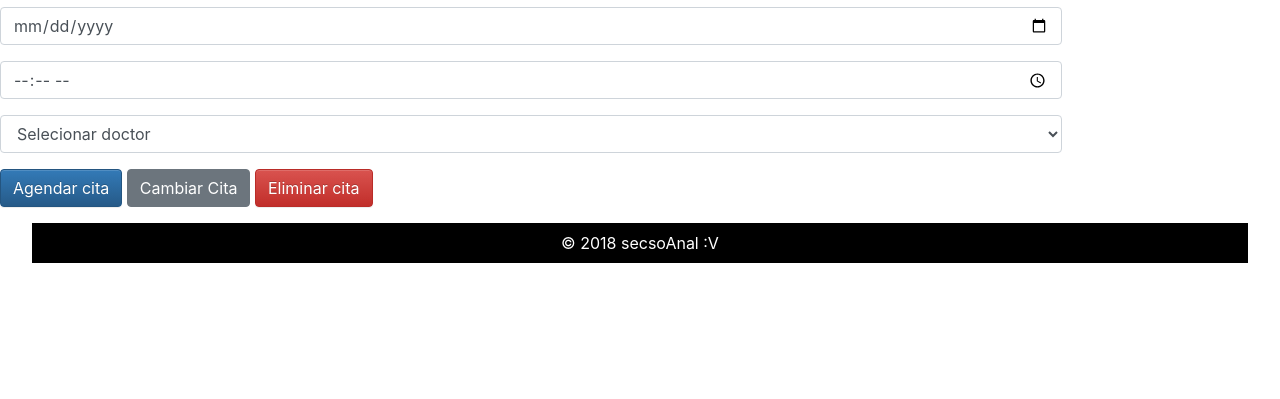
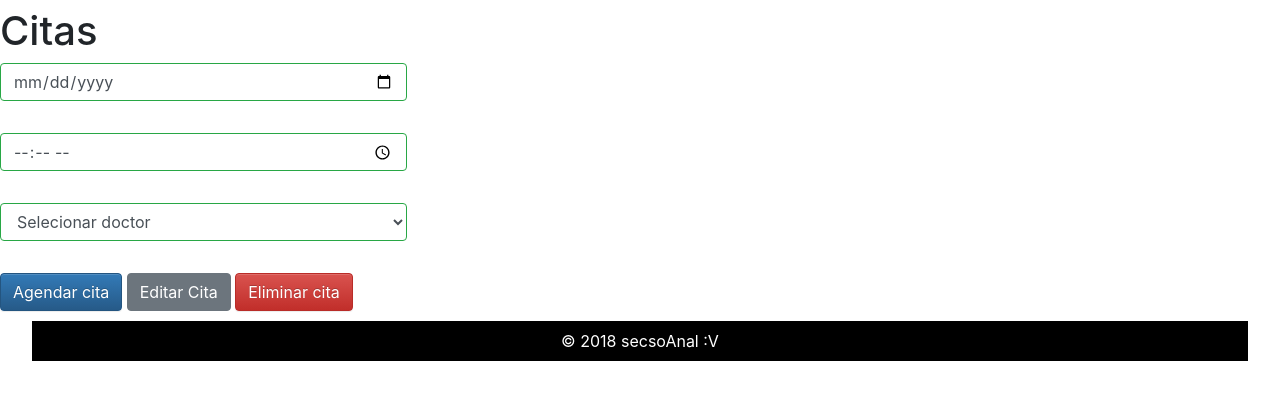
Before and after one commit to Almontoya02/EPS, a plain HTML site: page Citas.html in a window 1280 px wide. Shown: the part 183-582 px from the top of the page. Drawn offline with nearby package versions, Linux system fonts and the light colour scheme.

Commit message:
mejora de contenido

```diff
--- a/Citas.html
+++ b/Citas.html
@@ -21,6 +21,11 @@
     <link rel="stylesheet" href="https://stackpath.bootstrapcdn.com/font-awesome/4.7.0/css/font-awesome.min.css">
     <script src="js/main.js"></script>
 
+    <style>
+        #confirmUpdate{
+                display:none
+            }
+     </style>
 
 </head>
 
@@ -41,36 +46,41 @@
 
     <!--ocupa el 100%-->
     <div class="contenedorFormCitas">
+        <div class="was-validated" required>
 
+            <h1>Citas</h1>
             <form>
                 <div class="form-group row">
-              <div class="col-sm-10">
-                <input type="date" class="form-control" id="fechaCita"  placeholder="Email">
+                    <div class="col-md-4 mb-3">
+                        <input type="date" class="form-control" id="fechaCita" placeholder="Email">
                     </div>
                 </div>
 
                 <div class="form-group row">
-              <div class="col-sm-10">
+                    <div class="col-md-4 mb-3">
                         <input type="time" class="form-control" id="horaCita" min="10:00:00">
                     </div>
                 </div>
 
                 <div class="form-group row">
-                <div class="col-sm-10">
+                    <div class="col-md-4 mb-3">
                         <select name="selecionarDoctor" id="selectDoctor" class="form-control">
                             <option value="">Selecionar doctor</option>
                         </select>
                     </div>
                 </div>
 
-            <div class="form-group row">
-              <div class="col-sm-10">
-                <button type="submit" class="btn btn-primary">Agendar cita</button>
-                <button type="submit" class="btn btn-secondary">Cambiar Cita</button>
-                <button type="submit" class="btn btn-danger">Eliminar cita</button>
+
+                    <div>
+                        <button type="submit"  id="crearC" class="btn btn-primary">Agendar cita</button>
+                        <button type="submit" id="editarC" class="btn btn-secondary">Editar Cita</button>
+                        <button type="submit" id="deleteC" class="btn btn-danger">Eliminar cita</button>
+                        <button class="btn btn-Dark" id="confirmUpdate" type="submit">Guardar Información</button>
                     </div>
+
+            </form>
         </div>
-          </form>
+
 
     </div>
 
```
Lines whose indentation alone changed are shown as unchanged.
